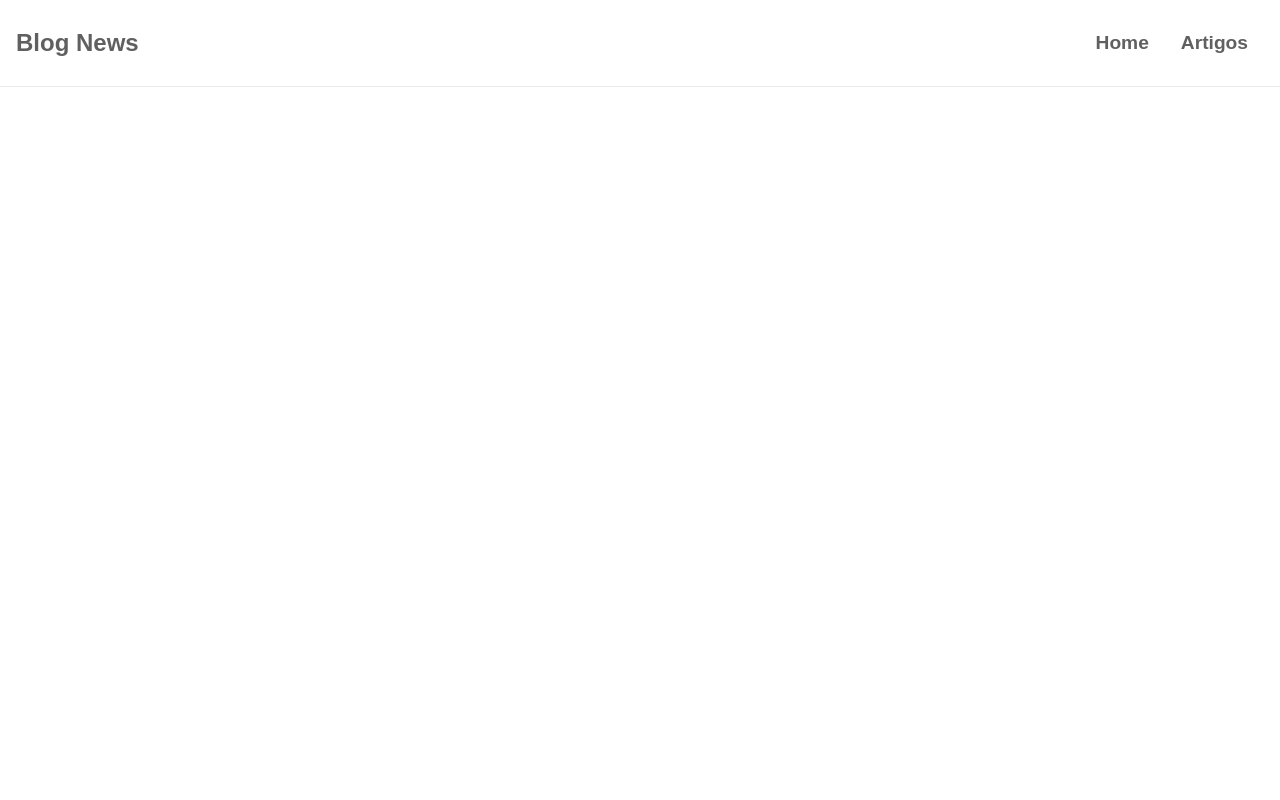
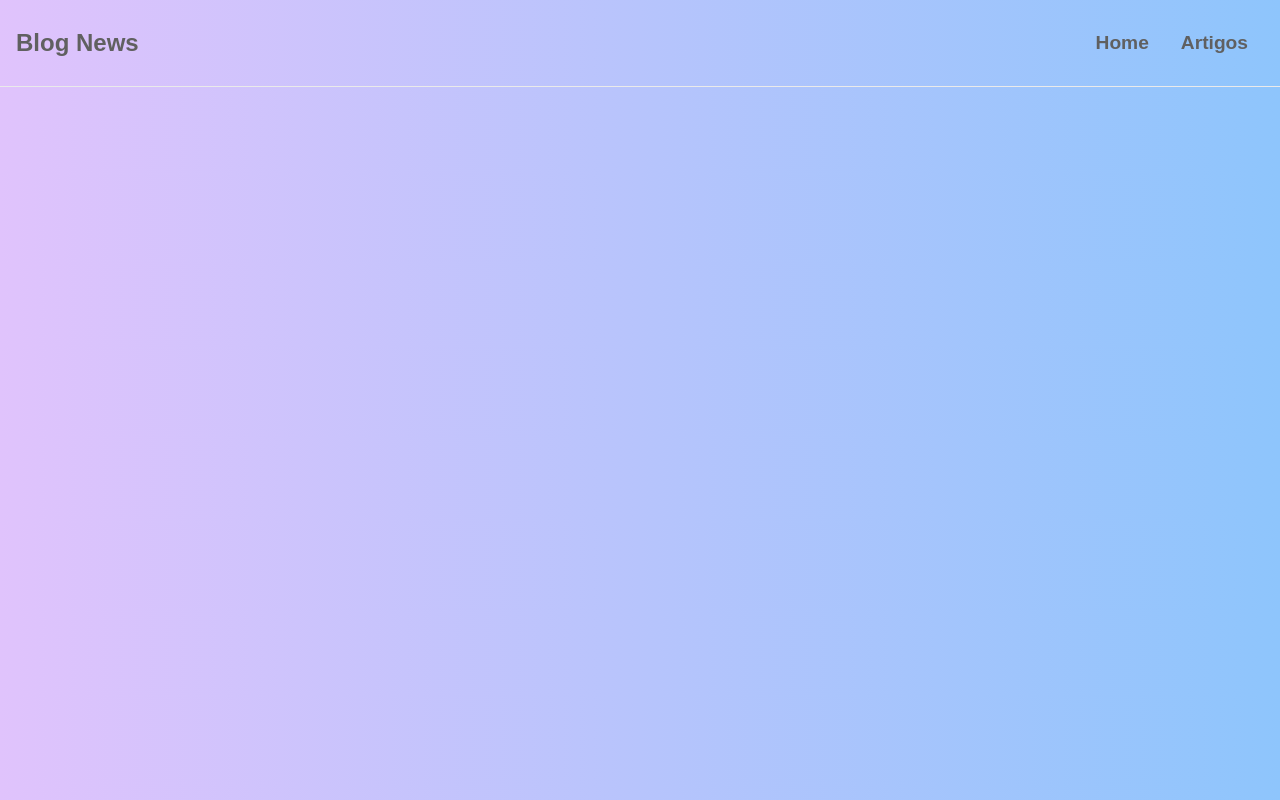
Before and after one commit to ValfranJr/blog, a Next.js app: page / in a window 1280 px wide. Built offline with nearby package versions, Linux system fonts and the light colour scheme.

Commit message:
chore: modificando background no global css

```diff
--- a/src/app/globals.css
+++ b/src/app/globals.css
@@ -18,7 +18,7 @@ body {
 
 body {
   color: var(--foreground);
-  background: var(--background);
+  background: linear-gradient(to right, #E0C3FC, #8EC5FC);
   font-family: Arial, Helvetica, sans-serif;
   -webkit-font-smoothing: antialiased;
   -moz-osx-font-smoothing: grayscale;
```
